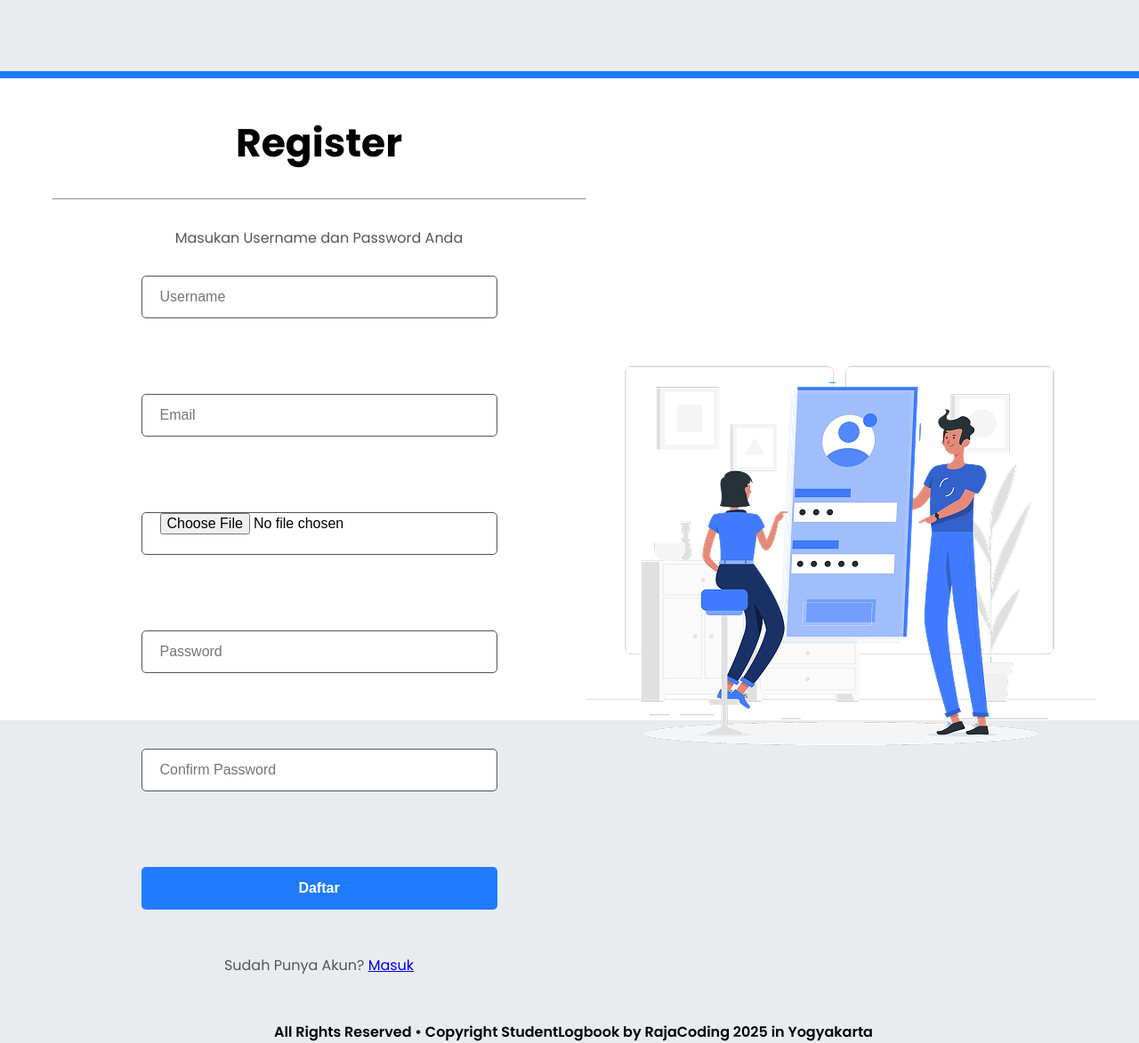
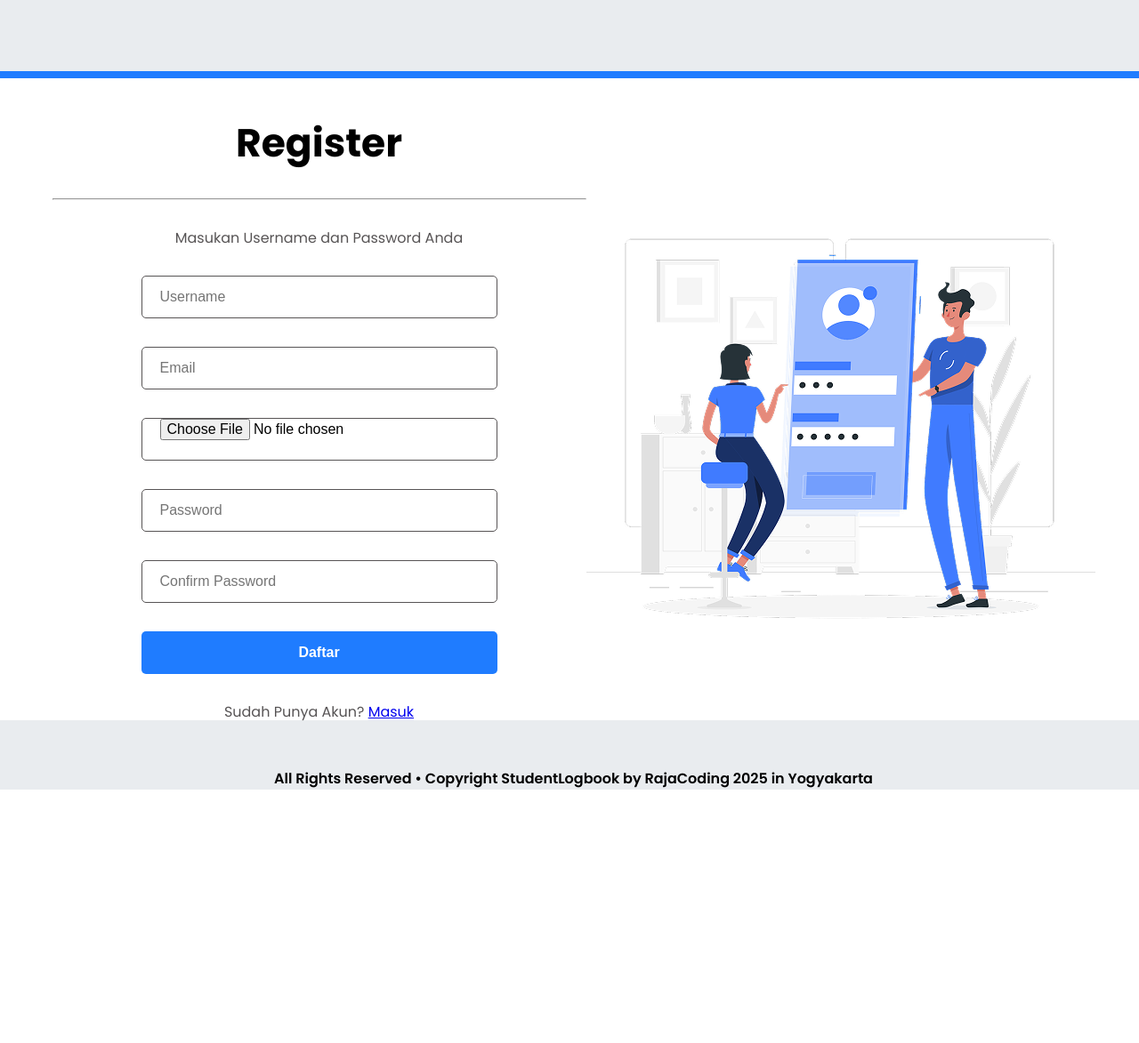
Before and after one commit to FauzanRown/RajaCoding, a PHP site: page /register.php in a window 1280 px wide. Shown: the whole page at 89% size. After the commit the page ends 888 px from the top, so only its background shows below. Run offline with PHP 8.4, Linux system fonts and the light colour scheme; data that the repository does not hold is empty.

Commit message:
Edit Validasi Form

```diff
--- a/assets/css/loginstyle.css
+++ b/assets/css/loginstyle.css
@@ -41,12 +41,16 @@ body {
   color: #575455;
 }
 
+form span {
+  padding-top: 7px;
+}
+
 form {
   display: flex;
   flex-direction: column;
   justify-content: center;
   align-items: center;
-  gap: 20px;
+  gap: 0px;
   padding: 30px 100px 50px 100px;
 }
 
```
